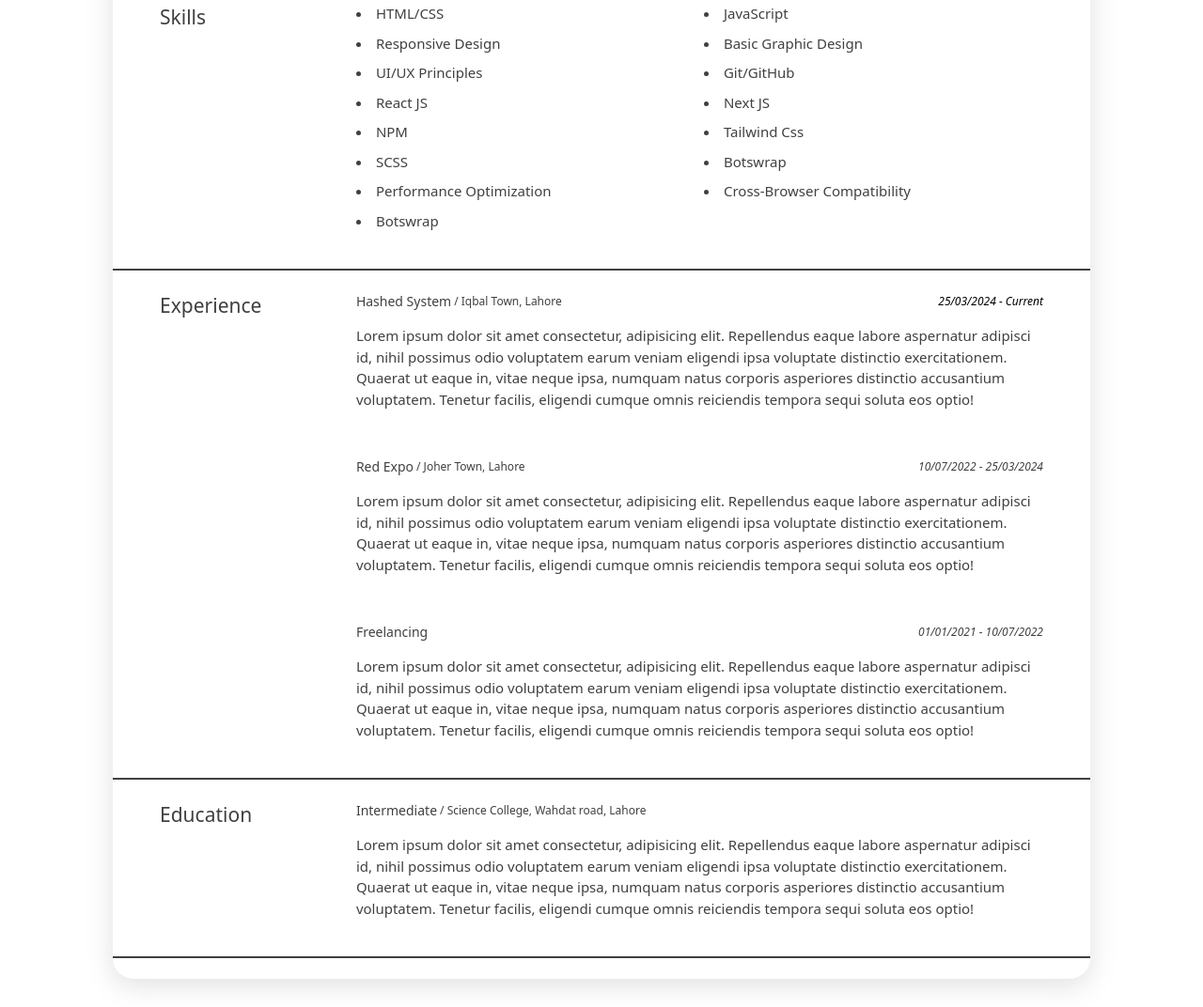
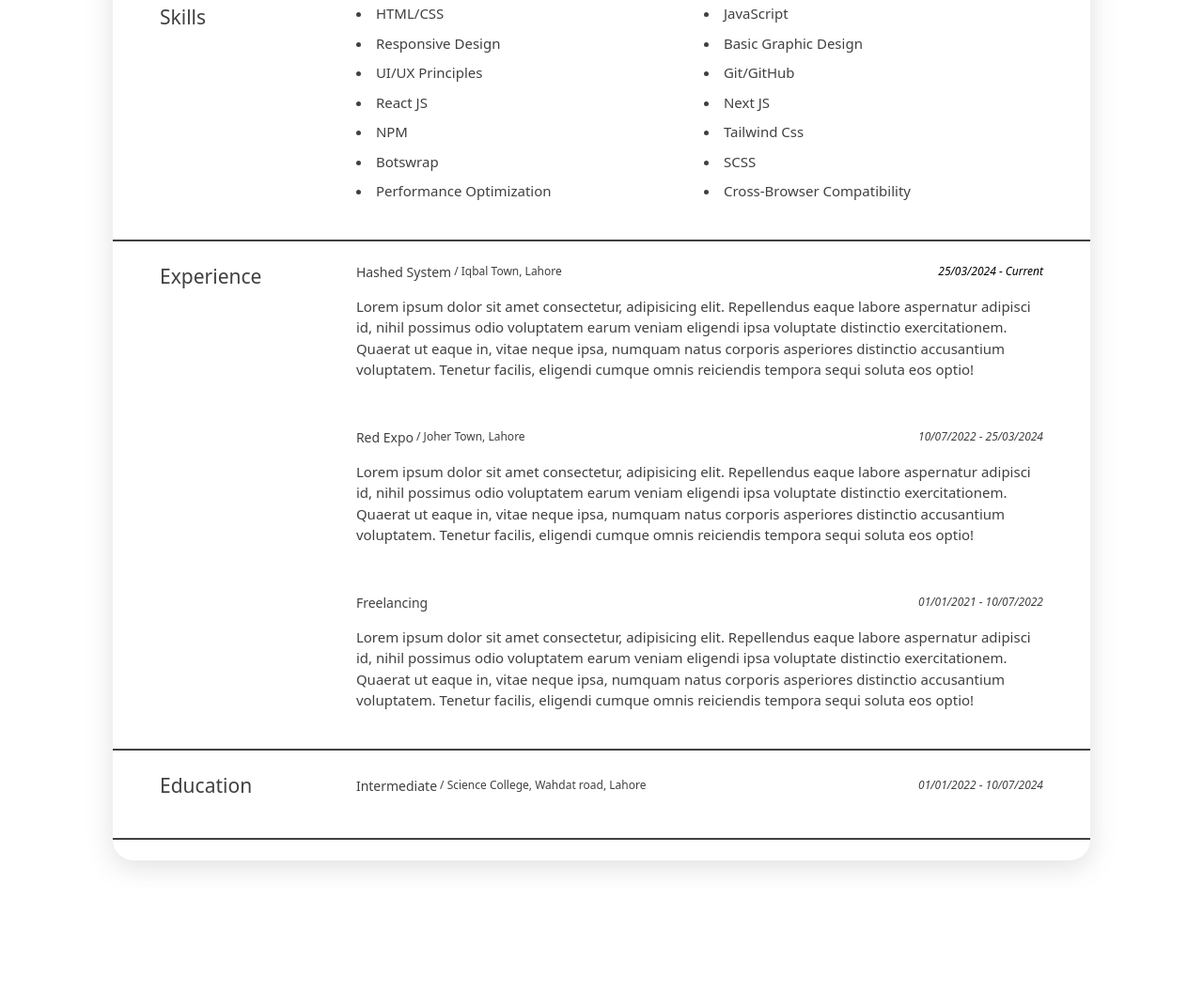
Before and after one commit to danishyaqoobofficial/resume, a plain HTML site: page resume.html in a window 1280 px wide. Shown: the part 552-1624 px from the top of the page at 94% size. After the commit the page ends 1498 px from the top, so only its background shows below. Drawn offline with nearby package versions, Linux system fonts and the light colour scheme.

Commit message:
changing

```diff
--- a/resume.html
+++ b/resume.html
@@ -4,7 +4,7 @@
     <meta charset="UTF-8">
     <meta name="viewport" content="width=device-width, initial-scale=1.0">
     <script src="https://cdn.tailwindcss.com"></script>
-    <title>Resume</title>
+    <title>Resume/CV</title>
 </head>
 <body>
     <section class="px-[15px] sm:px-[20px] py-[30px]">
@@ -57,11 +57,10 @@
                         <li class="font-[400] text-[15px] text-[#404040]">Next JS</li>
                         <li class="font-[400] text-[15px] text-[#404040]">NPM</li>
                         <li class="font-[400] text-[15px] text-[#404040]">Tailwind Css</li>
+                        <li class="font-[400] text-[15px] text-[#404040]">Botswrap</li>
                         <li class="font-[400] text-[15px] text-[#404040]">SCSS</li>
-                        <li class="font-[400] text-[15px] text-[#404040]">Botswrap</li>
                         <li class="font-[400] text-[15px] text-[#404040]">Performance Optimization</li>
                         <li class="font-[400] text-[15px] text-[#404040]">Cross-Browser Compatibility</li>
-                        <li class="font-[400] text-[15px] text-[#404040]">Botswrap</li>
                     </div>
                 </div>
                 <div class="px-[50px] pt-[22px] pb-[40px] border-b-[2px] border-[#404040] flex ">
@@ -92,16 +91,14 @@
                         </div>
                     </div>
                 </div>
-                <div class="px-[50px] pt-[22px] pb-[40px] border-b-[2px] border-[#404040] flex ">
+                <div class="px-[50px] pt-[22px] pb-[40px] border-b-[2px] border-[#404040] flex items-center ">
                     <div class="flex-[2] ">
                         <h3 class="text-[#404040] text-[21px] font-[500] ">Education</h3>
                     </div>
                     <div class="flex-[7] ">
-                        <div>
-                            <div class="flex items-center justify-between ">
-                                <h3 class="text-[14px] font-[500] flex items-center gap-[3px] items-center text-[#404040]">Intermediate<p class="font-[300] text-[12px]"> / Science College, Wahdat road, Lahore</p></h3>
-                            </div>
-                            <p class="font-[400] text-[15px] mt-[15px] text-[#404040]">Lorem ipsum dolor sit amet consectetur, adipisicing elit. Repellendus eaque labore aspernatur adipisci id, nihil possimus odio voluptatem earum veniam eligendi ipsa voluptate distinctio exercitationem. Quaerat ut eaque in, vitae neque ipsa, numquam natus corporis asperiores distinctio accusantium voluptatem. Tenetur facilis, eligendi cumque omnis reiciendis tempora sequi soluta eos optio!</p>
+                        <div class="flex items-center justify-between ">
+                            <h3 class="text-[14px] font-[500] flex items-center gap-[3px] items-center text-[#404040]">Intermediate<p class="font-[300] text-[12px]"> / Science College, Wahdat road, Lahore</p></h3>
+                            <i class="font-[300] text-[12px] text-[#404040]">01/01/2022 - 10/07/2024</i>
                         </div>
                     </div>
                 </div>
```
